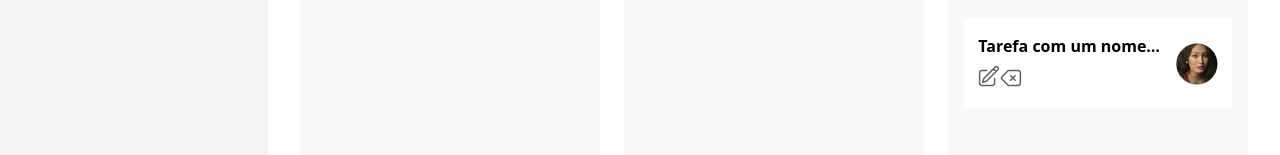
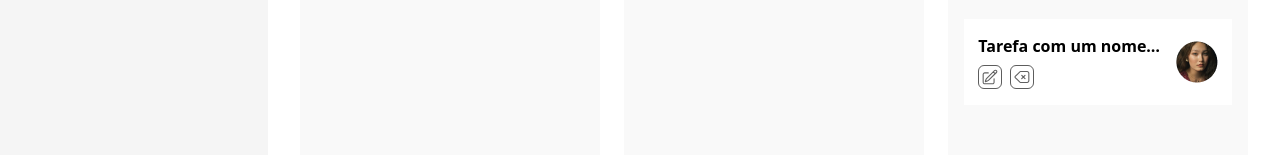
Before and after one commit to TaskerTeam/tasker-team-frontend, a React (Vite) app: page / in a window 1280 px wide. Shown: the part 253-408 px from the top of the page. Built offline with nearby package versions, Linux system fonts and the light colour scheme.

Commit message:
🐛 Ajustando botões de ação

```diff
--- a/src/App.tsx
+++ b/src/App.tsx
@@ -1,75 +1,84 @@
-import styled from 'styled-components'
-import AsideForm from './components/AsideForm'
-import TemplateDefault from './components/TemplateDefault'
-import VetorEdit from '/vetor_edit.svg'
-import VetorDelete from '/vetor_delete.svg'
-import Woman from '/woman.png'
+import styled from "styled-components";
+import AsideForm from "./components/AsideForm";
+import TemplateDefault from "./components/TemplateDefault";
+import VetorEdit from "/vetor_edit.svg";
+import VetorDelete from "/vetor_delete.svg";
+import Woman from "/woman.png";
 
 function App() {
     return (
-    <TemplateDefault asideChildren={<AsideForm/>}>
+        <TemplateDefault asideChildren={<AsideForm />}>
             <MainContentContainer>
                 <StatusContainer>
-
                     <Status>
-
                         <TitleStatus>Pendentes</TitleStatus>
-
                     </Status>
 
                     <Status>
-
                         <TitleStatus>Em andamento</TitleStatus>
-
                     </Status>
 
                     <Status>
-
                         <TitleStatus>Concluído</TitleStatus>
 
                         <TaskCard>
                             <Task>
-                  <TitleTask title="titulo_completo_da_tarefa">Tarefa com um nome extremamente grande e nada a ver!</TitleTask>
+                                <TitleTask title="titulo_completo_da_tarefa">
+                                    Tarefa com um nome extremamente grande e
+                                    nada a ver!
+                                </TitleTask>
                                 <ActionsTask>
-                    <EditLink href="" title='editar_tarefa'>
-                      <ImageTasks src={VetorEdit} alt="editar_tarefa" />
-                    </EditLink>
-                    <EditLink href="" title='deletar_tarefa'>
-                      <ImageTasks src={VetorDelete} alt="deletar_tarefa" />
-                    </EditLink>
+                                    <Button href="" title="editar_tarefa">
+                                        <img
+                                            src={VetorEdit}
+                                            alt="editar_tarefa"
+                                            width={16}
+                                            height={16}
+                                        />
+                                    </Button>
+                                    <Button href="" title="deletar_tarefa">
+                                        <img
+                                            src={VetorDelete}
+                                            alt="deletar_tarefa"
+                                            width={16}
+                                            height={16}
+                                        />
+                                    </Button>
                                 </ActionsTask>
                             </Task>
-                <ImageUser src={Woman} alt="" title='foto_usuario'/>
+                            <img src={Woman} alt="" title="foto_usuario" />
                         </TaskCard>
                     </Status>
-
                 </StatusContainer>
             </MainContentContainer>
         </TemplateDefault>
-  )
+    );
 }
 
-const ImageUser = styled.img `
-
-`;
-
-const ImageTasks = styled.img `
-
-`;
-
-const EditLink = styled.a `
-
-`;
-
-const TitleStatus = styled.div `
+const TitleStatus = styled.div`
     font-weight: bold;
 `;
 
-const ActionsTask = styled.div `
-
+const Button = styled.button`
+    display: flex;
+    justify-content: center;
+    align-items: center;
+    background-color: transparent;
+    padding: 2px;
+    width: 24px;
+    height: 24px;
+    border-radius: 6px;
+    border: 1px solid #000000a2;
+    aspect-ratio: 1/1;
 `;
 
-const TitleTask = styled.p `
+const ActionsTask = styled.div`
+    display: flex;
+    align-items: center;
+    gap: 8px;
+`;
+
+const TitleTask = styled.p`
     max-width: 20ch;
     font-weight: 600;
     overflow: hidden;
@@ -77,14 +86,13 @@ const TitleTask = styled.p `
     white-space: nowrap; /* impede que o texto seja quebrado em várias linhas */
 `;
 
-const Task = styled.div `
+const Task = styled.div`
     display: flex;
     flex-direction: column;
     gap: 0.5em;
-
 `;
 
-const TaskCard = styled.div `
+const TaskCard = styled.div`
     display: flex;
     align-items: center;
     width: 300px;
@@ -94,8 +102,8 @@ const TaskCard = styled.div `
     max-width: 100%;
 `;
 
-const Status = styled.div `
-  background-color: #F9F9F9;
+const Status = styled.div`
+    background-color: #f9f9f9;
     padding: 1em;
     border-radius: 0.2em;
     display: flex;
@@ -104,7 +112,7 @@ const Status = styled.div `
     width: 300px;
 `;
 
-const StatusContainer = styled.div `
+const StatusContainer = styled.div`
     display: grid;
     grid-template-columns: repeat(3, 1fr);
     gap: 1.5em;
@@ -114,20 +122,19 @@ const StatusContainer = styled.div `
     overflow-y: auto;
 `;
 
-const MainContent = styled.div `
+const MainContent = styled.div`
     max-width: 100%;
     height: 100%;
 
     @media screen and (max-width: 1380px) {
         max-width: 100%;
     }
-
 `;
 
-const MainContentContainer = styled.div `
+const MainContentContainer = styled.div`
     display: flex;
     align-items: end;
     height: 100%;
 `;
 
-export default App
+export default App;
```
Lines whose indentation alone changed are shown as unchanged.
